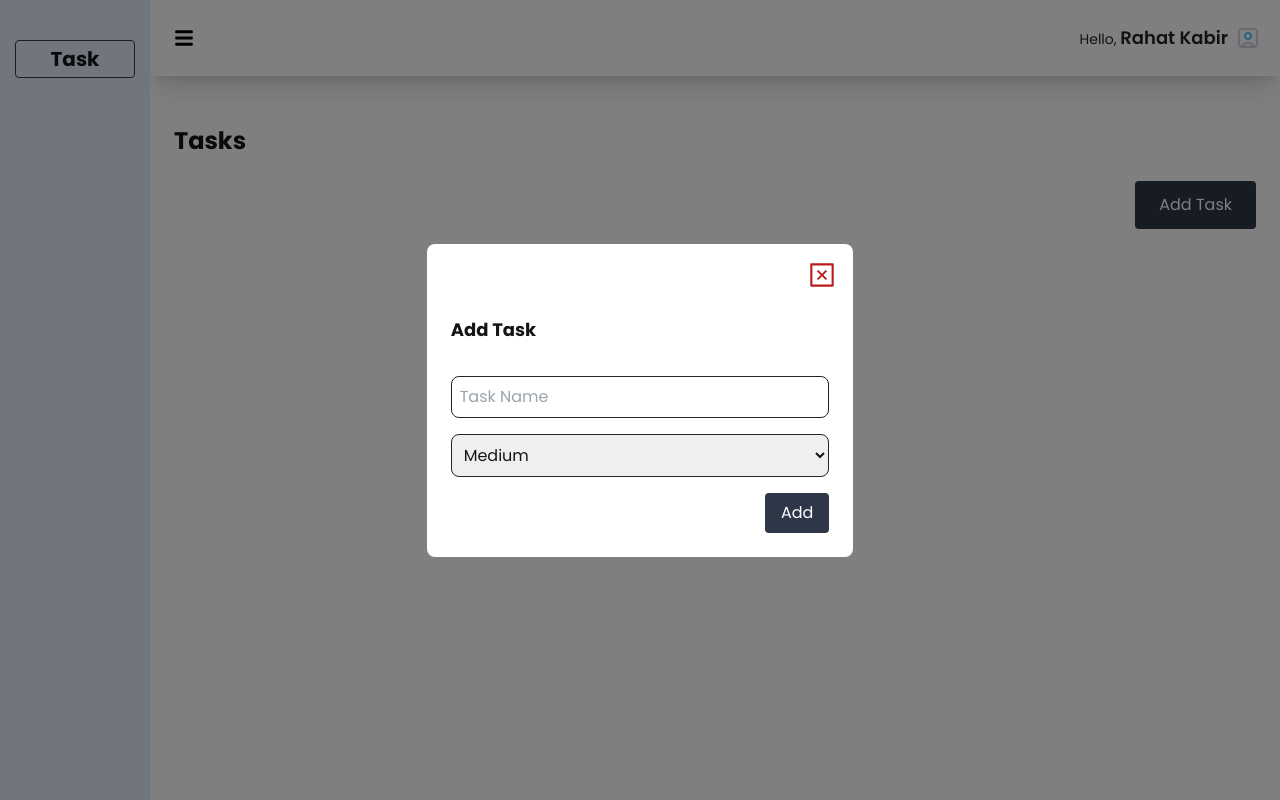
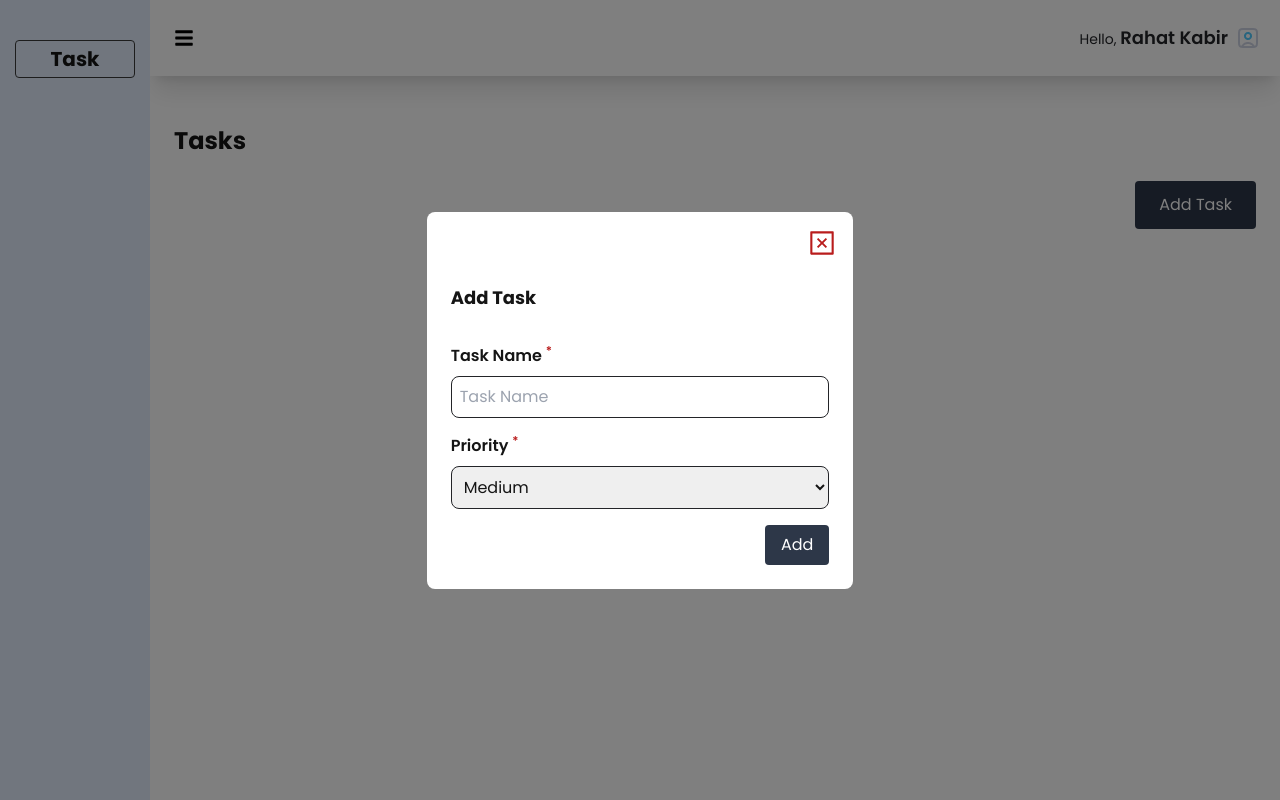
Before and after one commit to rahatkabir007/ts-todo-app, a Next.js app: page / in a window 1280 px wide. Both pictures are taken after a click on the button "Add Task". Built offline with nearby package versions, Linux system fonts and the light colour scheme.

Commit message:
task form vlidation

```diff
--- a/src/components/HomePage/Task/TaskForm.tsx
+++ b/src/components/HomePage/Task/TaskForm.tsx
@@ -1,4 +1,4 @@
-"use client"
+"use client";
 
 import { Task } from "@/interfaces/task";
 import { addTask, editTask } from "@/redux/features/task/taskSlice";
@@ -15,7 +15,7 @@ interface TaskFormProps {
 
 const TaskForm: React.FC<TaskFormProps> = ({ setIsModalOpen, defaultValues }) => {
     const dispatch = useDispatch();
-    const { register, handleSubmit, reset } = useForm({
+    const { register, handleSubmit, reset, formState: { errors } } = useForm({
         defaultValues: defaultValues || {
             name: "",
             priority: "Medium",
@@ -39,21 +39,42 @@ const TaskForm: React.FC<TaskFormProps> = ({ setIsModalOpen, defaultValues }) =>
         <div className="flex flex-col gap-4">
             <h2 className="text-lg font-bold mb-4">{defaultValues ? "Edit Task" : "Add Task"}</h2>
             <form onSubmit={handleSubmit(onSubmit)}>
+                <div className="flex flex-col gap-2">
+                    <label className="font-semibold text-base">
+                        Task Name <sup className="text-red-700">*  {errors.name && <span className="text-red-700 text-sm">is required</span>}</sup>
+                    </label>
                     <input
                         {...register("name", { required: true })}
                         placeholder="Task Name"
                         className="border p-2 mb-4 w-full border-pscblack rounded-lg"
                     />
-                <select {...register("priority")} className="border p-2 mb-4 w-full border-pscblack rounded-lg">
+
+                </div>
+                <div className="flex flex-col gap-2">
+                    <label className="font-semibold text-base">
+                        Priority <sup className="text-red-700">*  {errors.priority && <span className="text-red-700 text-sm">is required</span>}</sup>
+                    </label>
+                    <select {...register("priority", { required: true })} className="border p-2 mb-4 w-full border-pscblack rounded-lg">
                         <option value="High">High</option>
                         <option value="Medium">Medium</option>
                         <option value="Low">Low</option>
                     </select>
+
+                </div>
                 {defaultValues && (
-                    <select {...register("status")} className="border p-2 mb-4 w-full border-pscblack rounded-lg">
+                    <div className="flex flex-col gap-2">
+                        <label className="font-semibold text-base">
+                            Status <sup className="text-red-700">*  {errors.status && <span className="text-red-700 text-sm">is required</span>}</sup>
+                        </label>
+                        <select
+                            {...register("status", { required: true })}
+                            className="border p-2 mb-4 w-full border-pscblack rounded-lg"
+                            disabled={defaultValues.status === "Completed"}
+                        >
                             <option value="Pending">Pending</option>
                             <option value="Completed">Completed</option>
                         </select>
+                    </div>
                 )}
                 <div className="flex justify-end">
                     <button type="submit" className="bg-pscdarkblue text-white px-4 py-2 rounded">
```
Lines whose indentation alone changed are shown as unchanged.
